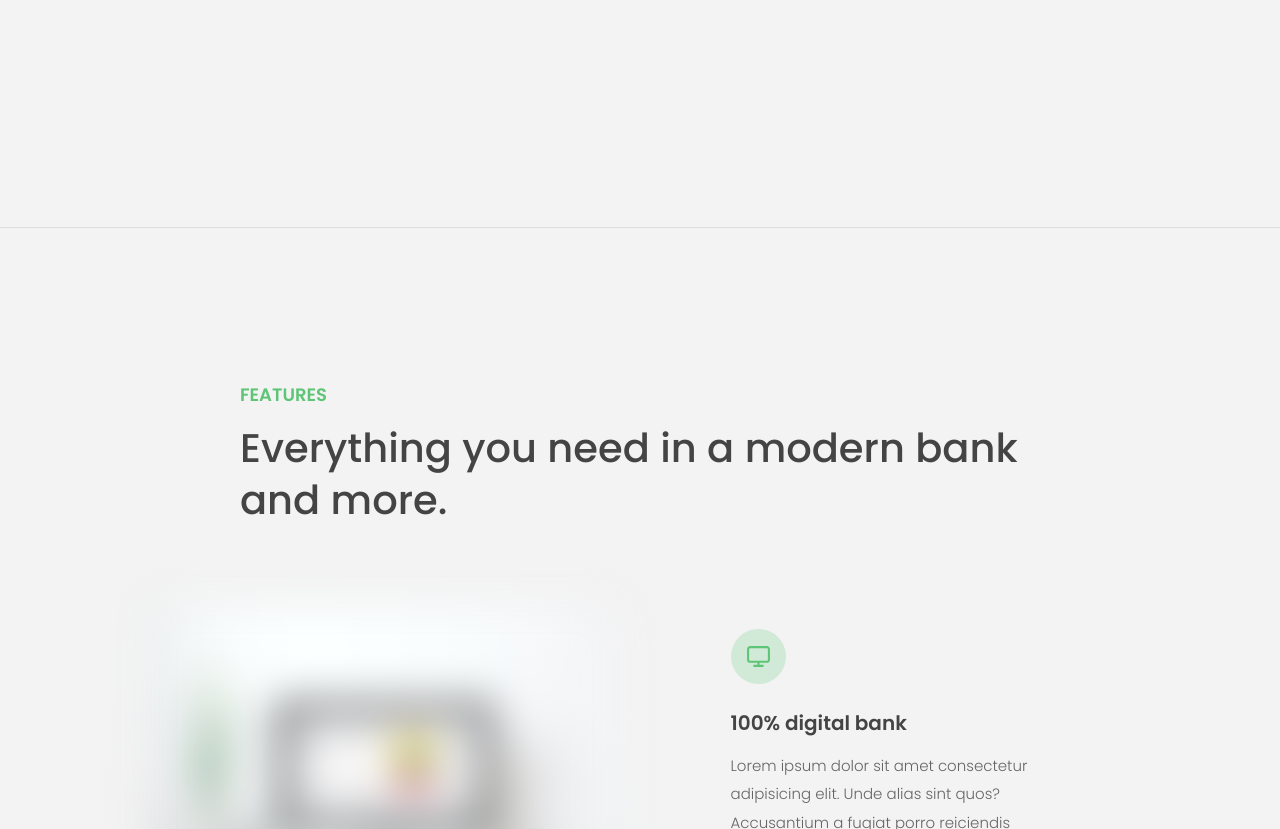
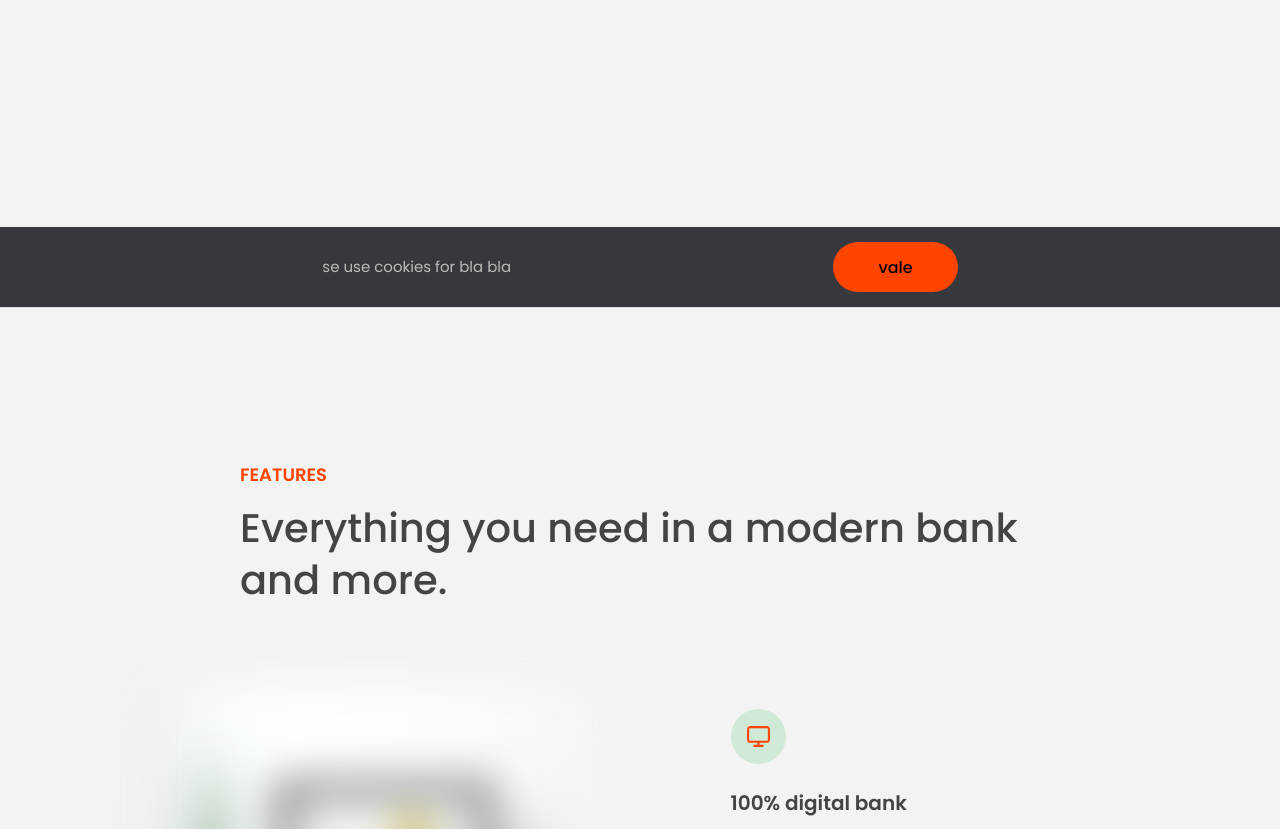
Before and after one commit to jvilchez09/zero-to-hero-js, a plain HTML site: page 13-Advanced-DOM-Bankist/starter/index.html in a window 1280 px wide. Shown: the part 573-1402 px from the top of the page. Drawn offline with Linux system fonts and the light colour scheme.

Commit message:
styles and attributes

```diff
--- a/13-Advanced-DOM-Bankist/starter/index.html
+++ b/13-Advanced-DOM-Bankist/starter/index.html
@@ -21,6 +21,8 @@
           alt="Bankist logo"
           class="nav__logo"
           id="logo"
+          designer="jonas"
+          data-version-number="3.0"
         />
         <ul class="nav__links">
           <li class="nav__item">
@@ -140,7 +142,10 @@
       <div class="operations">
         <div class="operations__tab-container">
           <button
-            class="btn operations__tab operations__tab--1 operations__tab--active"
+            class="
+              btn
+              operations__tab operations__tab--1 operations__tab--active
+            "
             data-tab="1"
           >
             <span>01</span>Instant Transfers
@@ -153,7 +158,11 @@
           </button>
         </div>
         <div
-          class="operations__content operations__content--1 operations__content--active"
+          class="
+            operations__content
+            operations__content--1
+            operations__content--active
+          "
         >
           <div class="operations__icon operations__icon--1">
             <svg>
--- a/13-Advanced-DOM-Bankist/starter/script.js
+++ b/13-Advanced-DOM-Bankist/starter/script.js
@@ -32,3 +32,85 @@ document.addEventListener('keydown', function (e) {
     closeModal();
   }
 });
+
+console.log('---selecting elements---*-*-*-*-');
+console.log(document.documentElement);
+console.log(document.head);
+console.log(document.body);
+
+const header = document.querySelector('.header');
+document.querySelectorAll('section--1'); //nodelist
+
+document.getElementById('section--1');
+const allbuttons = document.getElementsByTagName('button'); //html collection---it gets updated automatically
+console.log(allbuttons);
+
+console.log(document.getElementsByClassName('btn')); //returns a html collection
+
+// creating and inserting elements
+// .incertadjacentHYML
+
+const message = document.createElement('div');
+
+message.classList.add('cookie-message');
+// message.textContent = 'se use cookies for bla bla';
+message.innerHTML =
+  'se use cookies for bla bla <button class="btn btn--close-cookie">vale</button>';
+
+header.prepend(message);
+
+// header.append(message.cloneNode(true));
+
+header.before(message);
+header.after(message);
+
+/**
+ * Delete elements
+ */
+
+document
+  .querySelector('.btn--close-cookie')
+  .addEventListener('click', function () {
+    message.remove();
+  });
+
+/**
+ * STyles
+ */
+
+//styles
+
+message.style.backgroundColor = '#37383d';
+
+console.log(message.style.backgroundColor);
+
+console.log(getComputedStyle(message).color);
+
+console.log(message);
+
+const height = (message.style.height =
+  Number.parseFloat(getComputedStyle(message).height, 10) + 30 + 'px');
+
+console.log(getComputedStyle(message).height);
+console.log(height);
+
+document.documentElement.style.setProperty('--color-primary', 'orangered');
+
+//attributes
+//standar
+const logo = document.querySelector('.nav__logo');
+console.log(logo.alt);
+console.log(logo.src);
+console.log(logo.className);
+//nonstandard
+console.log(logo.deigner);
+
+console.log(logo.getAttribute('designer'));
+console.log(logo.setAttribute('Copmp', 'Bankist'));
+
+const link = document.querySelector('.nav__link--btn');
+console.log(link.href); //absolute path
+console.log(link.getAttribute('href')); //as in html
+
+//data attributes
+console.log(logo.dataset.versionNumber);
```
